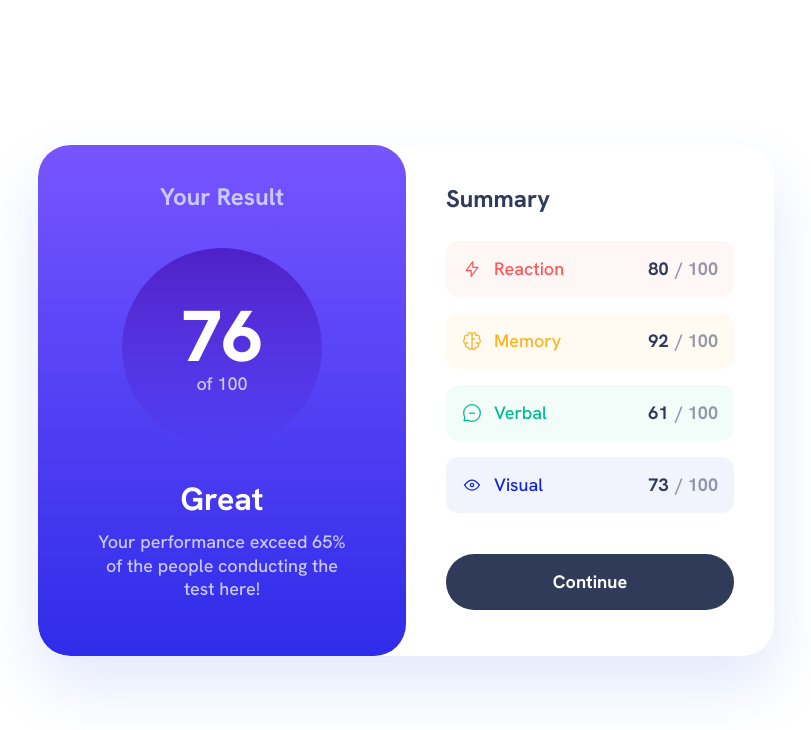
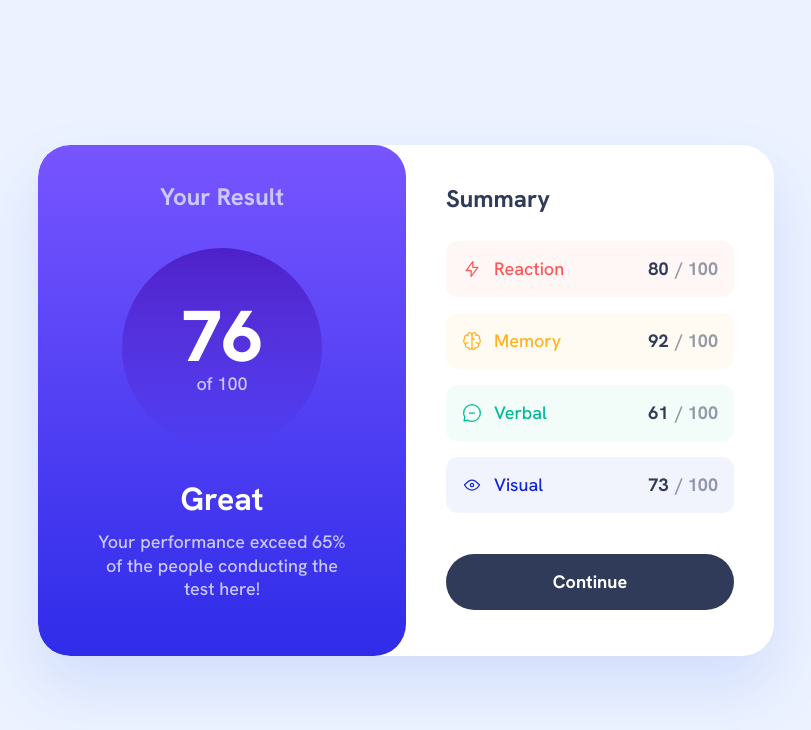
Before and after one commit to EmilBacklund/result-summary-component, a React (Vite) app: page / in a window 1280 px wide. Shown: the top 730 px of the page, without its empty margins (234-1045 px from the left). Built offline with nearby package versions, Linux system fonts and the light colour scheme; the HTML template or start-up script is replaced by a standard one.

Commit message:
change bg color

```diff
--- a/src/index.css
+++ b/src/index.css
@@ -10,7 +10,7 @@ body {
 }
 
 body {
-  background-color: #fff;
+  background-color: #ecf2ff;
   font-family: 'Hanken Grotesk', sans-serif;
   justify-content: center;
   align-items: center;
```
